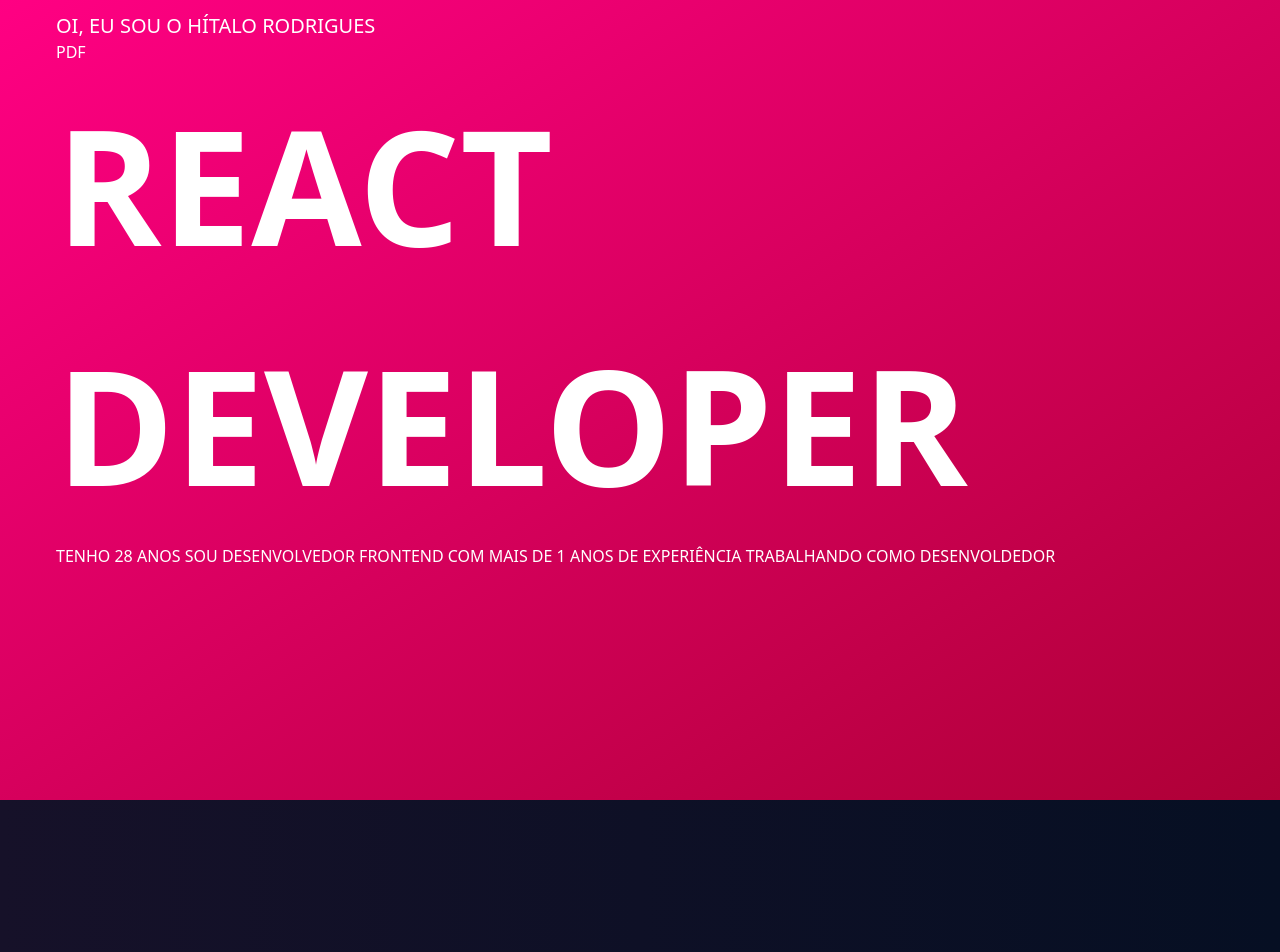
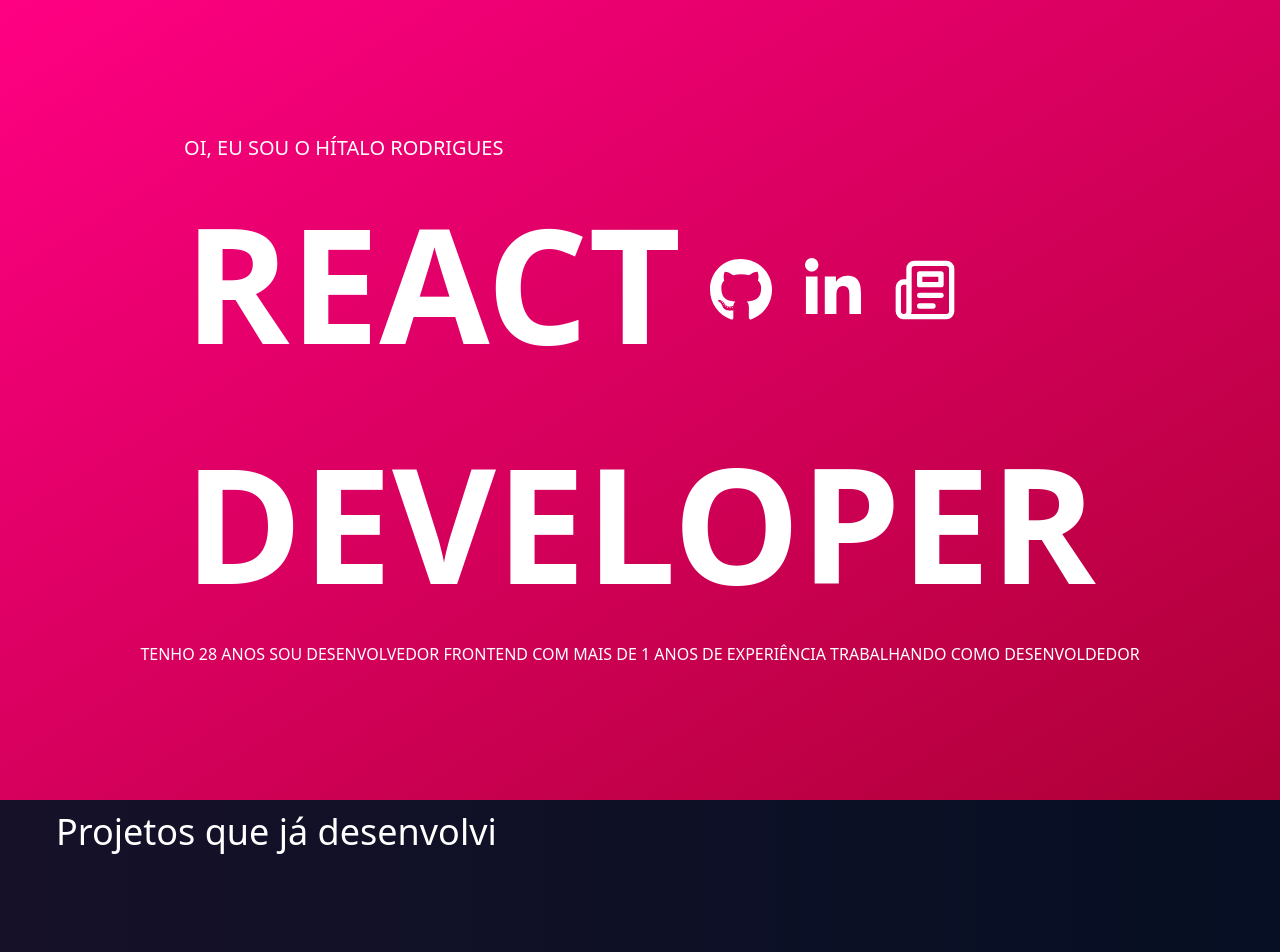
Before and after one commit to Hzimr/Hzimr.github.io, a Next.js app: page / in a window 1280 px wide. Shown: the top 952 px of the page. Built offline with nearby package versions, Linux system fonts and the light colour scheme.

Commit message:
feat: estrutura inicial da main da home

```diff
--- a/src/app/page.tsx
+++ b/src/app/page.tsx
@@ -1,28 +1,49 @@
 import { DefaultLayout } from '@/components/theme/defaultPageLayout'
+import { FaGithub, FaLinkedinIn } from 'react-icons/fa6'
+import { LuNewspaper } from 'react-icons/lu'
 
 export default function Home() {
   return (
     <div className="flex w-screen flex-col items-center justify-center">
       <main className="w-screen">
         <div className="flex justify-center bg-gradient-to-br from-[#ff0083] to-[#ae0036]">
-          <DefaultLayout>
+          <DefaultLayout className="items-center justify-center">
             <div className="">
               <p className="text-xl text-white">
                 OI, EU SOU O HÍTALO RODRIGUES
               </p>
 
-              <a
-                href="/pdf.pdf"
-                target="_blank"
-                rel="noreferrer"
-                className="text-white"
-              >
-                PDF
-              </a>
-
               <div>
-                <h1 className="text-[10rem] font-bold text-white">REACT</h1>
-                <section></section>
+                <section className="flex flex-row items-center gap-7">
+                  <h1 className="text-[10rem] font-bold text-white">REACT</h1>{' '}
+                  <a
+                    href="/pdf.pdf"
+                    target="_blank"
+                    rel="noreferrer"
+                    className="pt-4 text-white"
+                    title="Github"
+                  >
+                    <FaGithub size={64} />
+                  </a>
+                  <a
+                    href="/pdf.pdf"
+                    target="_blank"
+                    rel="noreferrer"
+                    className="pt-4 text-white"
+                    title="LinkedIn"
+                  >
+                    <FaLinkedinIn size={64} />
+                  </a>
+                  <a
+                    href="/pdf.pdf"
+                    target="_blank"
+                    rel="noreferrer"
+                    className="pt-4 text-white"
+                    title="Currículo"
+                  >
+                    <LuNewspaper size={64} />
+                  </a>
+                </section>
               </div>
               <h1 className="text-[10rem] font-bold text-white">DEVELOPER</h1>
             </div>
@@ -32,9 +53,11 @@ export default function Home() {
             </p>
           </DefaultLayout>
         </div>
-        <div className="flex w-screen justify-center bg-gradient-to-r from-[#161129] to-[#060F23]">
+        <div className="flex w-screen bg-gradient-to-r from-[#161129] to-[#060F23]">
           <DefaultLayout>
-            <div className=""></div>
+            <div className="text-4xl text-white">
+              Projetos que já desenvolvi
+            </div>
           </DefaultLayout>
         </div>
       </main>
```
